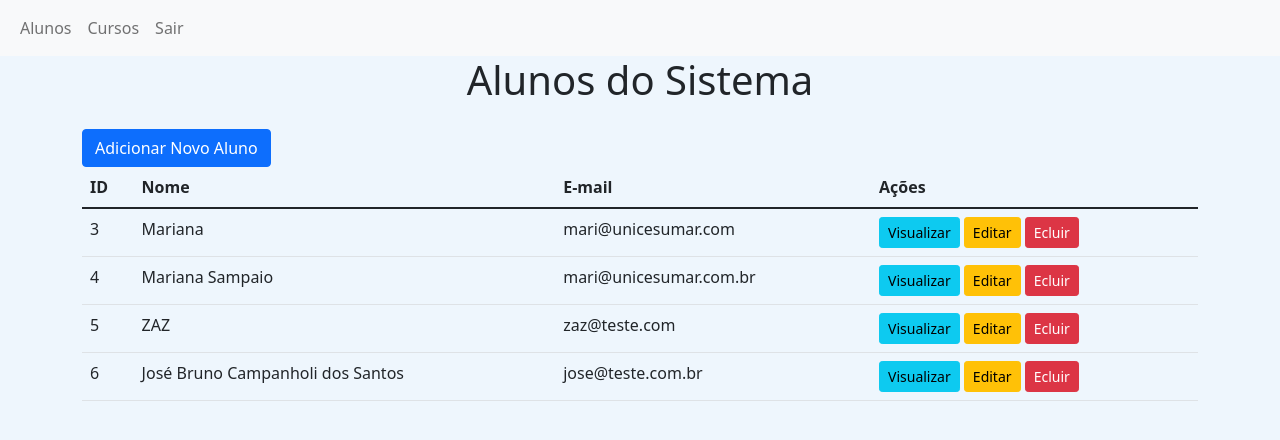
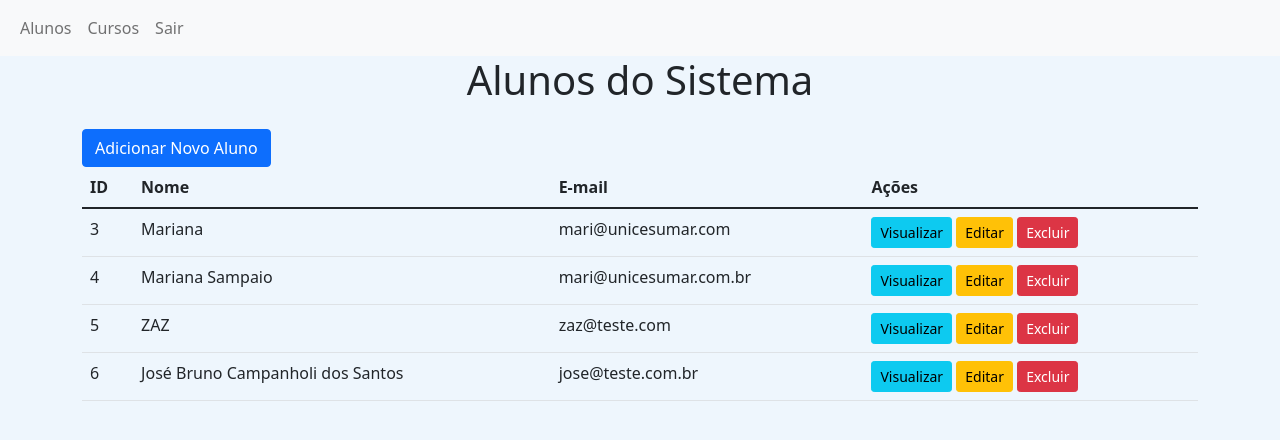
Before and after one commit to josebruno2020/RA200546375, a PHP site: page / in a window 1280 px wide. Shown: the top 440 px of the page. Run offline with PHP 8.4, Linux system fonts and the light colour scheme; the visitor is signed in with stand-in values (Sample User, id 1); data comes from the database, SQL or seed files in the repository.

Commit message:
Correcao de redirecionamento

```diff
--- a/controller/courseController.php
+++ b/controller/courseController.php
@@ -14,8 +14,8 @@ function destroyCourse($id)
     $curso = new Courses();
     $result = $curso->excluirCourse($id);
     if($result) {
-        return header("Location: /?p=cursos&mensagem=Curso removido com sucesso!&tipo=success");
+        return header("Location: ../?p=cursos&mensagem=Curso removido com sucesso!&tipo=success");
     } else {
-        return header("Location: /?p=cursos&mensagem=Falha ao remover o curso&tipo=error");
+        return header("Location: ../?p=cursos&mensagem=Falha ao remover o curso&tipo=error");
     }
 }
--- a/controller/studentController.php
+++ b/controller/studentController.php
@@ -15,8 +15,8 @@ function destroyAluno($id)
     $aluno = new Student();
     $remocao = $aluno->excluirStudent($id);
     if($remocao) {
-        return header("Location: /?p=alunos&mensagem=Aluno removido com sucesso!&tipo=success");
+        return header("Location: ../?p=alunos&mensagem=Aluno removido com sucesso!&tipo=success");
     } else {
-        return header("Location: /?p=alunos&mensagem=Falha ao remover o aluno&tipo=error");
+        return header("Location: ../?p=alunos&mensagem=Falha ao remover o aluno&tipo=error");
     }
 }
--- a/view/alunos.php
+++ b/view/alunos.php
@@ -38,8 +38,8 @@ if(isset($_GET['mensagem']) && !empty($_GET['mensagem'])) {
                 <td>
                     <a href="?p=ver-aluno&id=<?= $a->id;?>" class="btn btn-sm btn-info">Visualizar</a>
                     <a href="?p=novo-aluno&id=<?=$a->id;?>" class="btn btn-sm btn-warning">Editar</a>
-                    <a onclick="return confirm('Tem certeza que deseja excluir o aluno?');" href="../controller/studentController.php?acao=remover&id=<?=$a->id;?>" class="btn btn-sm btn-danger">
-                        Ecluir
+                    <a onclick="return confirm('Tem certeza que deseja excluir o aluno?');" href="controller/studentController.php?acao=remover&id=<?=$a->id;?>" class="btn btn-sm btn-danger">
+                        Excluir
                     </a>
                 </td>
             </tr>
--- a/view/cursos.php
+++ b/view/cursos.php
@@ -38,8 +38,8 @@ if(isset($_GET['mensagem']) && !empty($_GET['mensagem'])) {
                 <td>
                     <a href="?p=ver-curso&id=<?= $c->id;?>" class="btn btn-sm btn-info" title="Visualizar">Visualizar</a>
                     <a href="?p=novo-curso&id=<?=$c->id;?>" class="btn btn-sm btn-warning" title="Editar">Editar</a>
-                    <a onclick="return confirm('Tem certeza que deseja excluir o curso?')" href="../controller/courseController.php?acao=remover&id=<?=$c->id;?>" class="btn btn-sm btn-danger" title="Excluir">
-                        Ecluir
+                    <a onclick="return confirm('Tem certeza que deseja excluir o curso?')" href="controller/courseController.php?acao=remover&id=<?=$c->id;?>" class="btn btn-sm btn-danger" title="Excluir">
+                        Excluir
                     </a>
                 </td>
             </tr>
```
Also changed, not shown: 1 other file.
